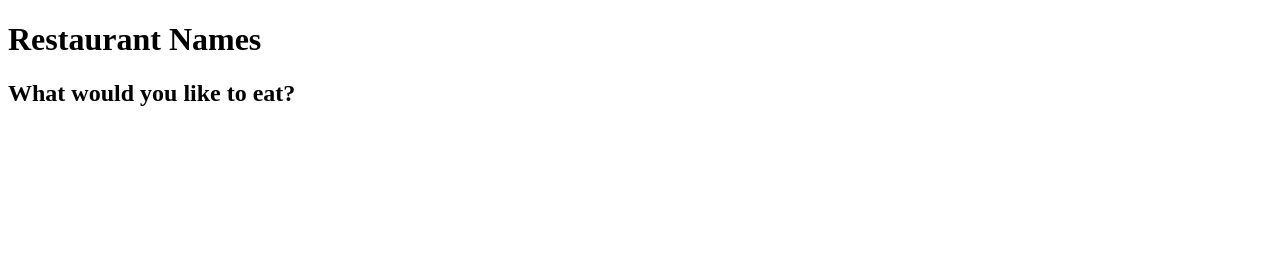
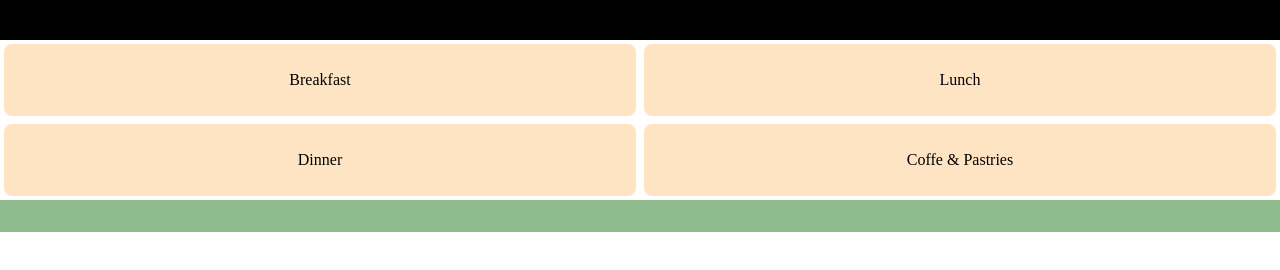
Before and after one commit to vselenwall/case4, a plain HTML site: page app.html in a window 1280 px wide. Drawn offline with Linux system fonts and the light colour scheme.

Commit message:
Css file added
Css file added

```diff
--- a/app.css
+++ b/app.css
@@ -0,0 +1,47 @@
+* {
+    box-sizing:border-box;
+    margin: 0;
+}
+
+/* HEADER */
+
+header {
+    height: 5vh;
+    background-color: black;
+}
+
+/* MAIN */
+
+
+.menu-items {
+    display:grid;
+    grid-template-columns: 1fr 1fr;
+    height: 20vh;
+}
+
+.menu-item1,
+.menu-item2,
+.menu-item3,
+.menu-item4 {
+    background-color:bisque;
+    border: chocolate;
+    border-style:none;
+    display: grid;
+    justify-content: center;
+    align-items: center;
+    border-radius: 0.5rem;
+    margin: 0.5vh;
+}
+
+#restaurant-names {
+    background-color:darkseagreen;
+    padding: 2vh;
+}
+
+li {
+    background-color: white;
+    margin: 2vh;
+    padding: 5vh;
+    border-radius: 0.2rem;
+    list-style: none;
+}
--- a/app.html
+++ b/app.html
@@ -9,10 +9,12 @@
 </head>
 <body>
 
-    <h1>Restaurant Names</h1>
-    <div id="restaurant-names"></div>
+    <header>
 
-    <h2>What would you like to eat?</h2>
+    </header>
+
+    <main>
+    <!-- <h1>Restaurant Names</h1> -->
 
     <!-- <label for="cuisines-alt">Chose one option</label>
     <select id="cuisines-alt" name="cuisines-alt">
@@ -22,7 +24,22 @@
     <option value="pastries">Coffe & Pastries</option>
     </select> -->
 
+    <section class="menu-items">
+    <div class="menu-item1"><p>Breakfast</p></div>
+    <div class="menu-item2"><p>Lunch</p></div>
+    <div class="menu-item3"><p>Dinner</p></div>
+    <div class="menu-item4"><p>Coffe & Pastries</p></div>
+    </section>
 
+    <section>
+        <div id="restaurant-names"></div>
+    </section>
+
+    </main>
+
+    <footer>
+
+    </footer>
 
     <script src="app.js"></script>
 </body>
```
Also changed, not shown: app.js (+16 -3 lines).
